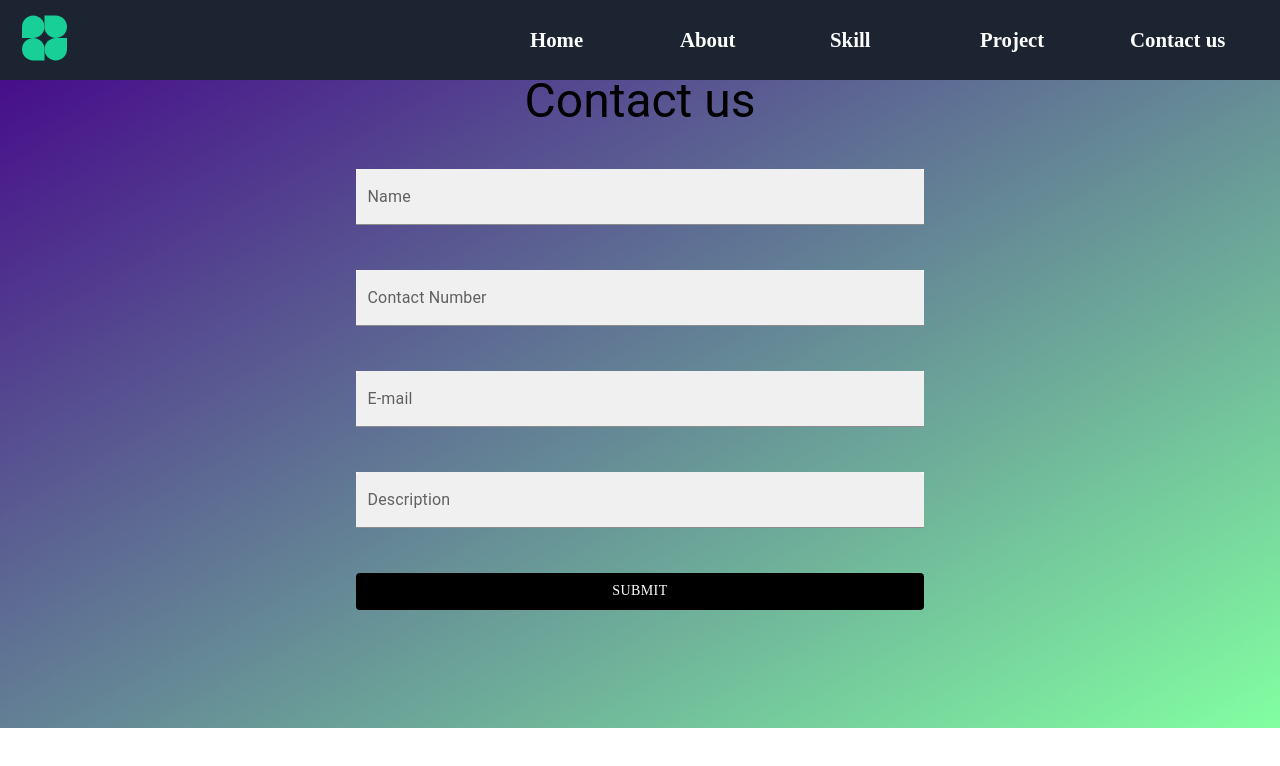
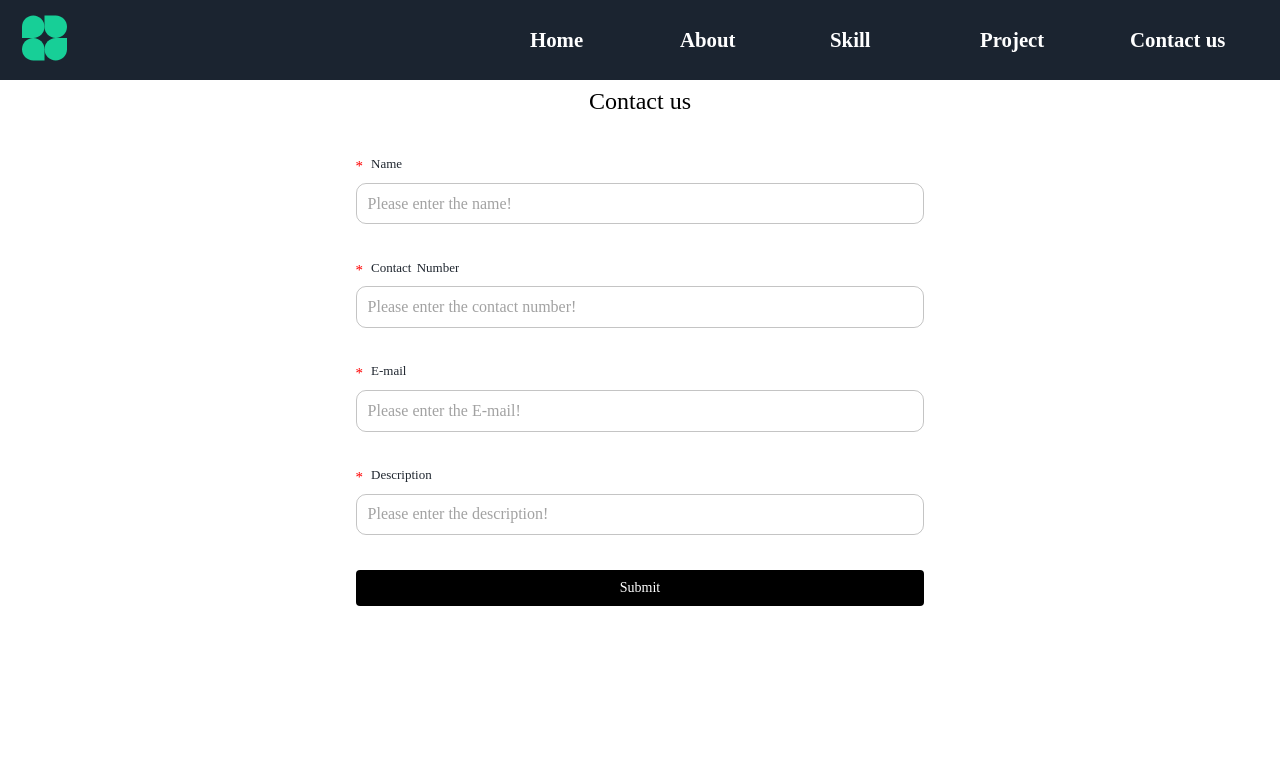
Before and after one commit to mohdarif123/my_portfolio, a React (Create React App) app: page /contact_us in a window 1280 px wide. Shown: the top 766 px of the page. Built offline with nearby package versions, Linux system fonts and the light colour scheme; the HTML template or start-up script is replaced by a standard one.

Commit message:
form value and validation done

```diff
--- a/src/Screen/Contact/Contact.styles.ts
+++ b/src/Screen/Contact/Contact.styles.ts
@@ -1,17 +1,13 @@
 const contactStyle = {
   mainWrapper: {
     width: "100% !important",
-    background: "linear-gradient(to right bottom, #430089, #82ffa1)",
+    // background: "linear-gradient(to right bottom, #430089, #82ffa1)",
+    background: "white",
     height: "calc(100vh - 72px)",
-    display :"flex",
-    alignItems : "center",
-    justifyContent : "center",
-    flexDirection : "column"
-  },
-  descriptionStyle: {
-    width: "100%",
-    height: "10% !important",
-    backgroundColor: "white",
+    display: "flex",
+    alignItems: "center",
+    justifyContent: "center",
+    flexDirection: "column",
   },
   buttonStyle: {
     background: "black",
--- a/src/Screen/Contact/Contact.tsx
+++ b/src/Screen/Contact/Contact.tsx
@@ -1,15 +1,39 @@
 import { Box, Button, Grid, Typography } from "@mui/material";
 import CustomInput from "../../global/CustomInput/CustomInput";
 import contactStyle from "./Contact.styles";
-import { useState } from 'react';
-import { contactFormInitialState } from "./contactFormTypeAndValidation";
+import { useState } from "react";
+import {
+  contactFormInitialState,
+  validateForContactForm,
+} from "./contactFormTypeAndValidation";
 
 function Contact() {
   const classes = contactStyle;
-  const [contactFormData,setContactFormData] = useState(contactFormInitialState);
+  const [contactFormData, setContactFormData] = useState<any>(
+    contactFormInitialState
+  );
+// email regex
+  const emailRegex =/^(([^<>()[\]\.,;:\s@\"]+(\.[^<>()[\]\.,;:\s@\"]+)*)|(\".+\"))@(([^<>()[\]\.,;:\s@\"]+\.)+[^<>()[\]\.,;:\s@\"]{2,})$/i;
 
+  const handleOnchangeMethod = (event: any) => {
+    setContactFormData({
+      ...contactFormData,
+      [event.target.name]: {
+        ...contactFormData[event.target.name],
+        value: event.target.value,
+        error:""
+      },
+    });
+  };
+  const handleValidation = () => {
+    const { isValid, errors } = validateForContactForm(contactFormData);
+    setContactFormData({ ...errors });
+    return isValid;
+  };
   const handleSubmit = () => {
-    console.log("submit");
+    if (handleValidation()) {
+      alert("Everything is okay!");
+    }
   };
 
   const getHeader = () => {
@@ -17,7 +41,7 @@ function Contact() {
       <>
         <Grid container justifyContent={"center"}>
           <Grid item>
-            <Typography variant="h3">Contact us</Typography>
+            <Typography variant="h1">Contact us</Typography>
           </Grid>
         </Grid>
       </>
@@ -26,21 +50,70 @@ function Contact() {
   const getContactForm = () => {
     return (
       <>
-        <Grid container sm={10} xs={10} md={9} lg={8} xl={8} justifyContent="center" mt={5}
+        <Grid
+          container
+          sm={10}
+          xs={10}
+          md={9}
+          lg={8}
+          xl={8}
+          justifyContent="center"
+          mt={5}
         >
           <Grid item sm={12} xs={12} md={9} lg={8} xl={7}>
-            <CustomInput type="text" label="Name" placeholder="Please enter the name!" />
-          </Grid>
-          <Grid item sm={12} xs={12} md={9} lg={8} xl={7}>
-            <CustomInput type="number" label="Contact Number" placeholder="Please enter the contact number!"
+            <CustomInput
+              required
+              id="name"
+              name="name"
+              value={contactFormData.name.value}
+              onChange={handleOnchangeMethod}
+              type="text"
+              label="Name"
+              placeholder="Please enter the name!"
+              error={contactFormData.name.error}
+              helperText={contactFormData.name.error}
             />
           </Grid>
           <Grid item sm={12} xs={12} md={9} lg={8} xl={7}>
-            <CustomInput type="email" label="E-mail" placeholder="Please enter the E-mail!"
+            <CustomInput
+              required
+              id="number"
+              name="number"
+              value={contactFormData.number.value}
+              onChange={handleOnchangeMethod}
+              type="number"
+              label="Contact Number"
+              placeholder="Please enter the contact number!"
+              error={contactFormData.number.error}
+              helperText={contactFormData.number.error}
             />
           </Grid>
           <Grid item sm={12} xs={12} md={9} lg={8} xl={7}>
-            <CustomInput type="text" label="Description" placeholder="Please enter the description!" sx={classes.descriptionStyle}
+            <CustomInput
+              required
+              id="email"
+              name="email"
+              value={contactFormData.email.value}
+              onChange={handleOnchangeMethod}
+              type="email"
+              label="E-mail"
+              placeholder="Please enter the E-mail!"
+              error={contactFormData.email.error}
+              helperText={contactFormData.email.error}
+            />
+          </Grid>
+          <Grid item sm={12} xs={12} md={9} lg={8} xl={7}>
+            <CustomInput
+              required
+              id="description"
+              name="description"
+              value={contactFormData.description.value}
+              onChange={handleOnchangeMethod}
+              type="text"
+              label="Description"
+              placeholder="Please enter the description!"
+              error={contactFormData.description.error}
+              helperText={contactFormData.description.error}
             />
           </Grid>
           <Grid item sm={12} xs={12} md={9} lg={8} xl={7}>
--- a/src/Screen/Contact/contactFormTypeAndValidation.ts
+++ b/src/Screen/Contact/contactFormTypeAndValidation.ts
@@ -1,3 +1,66 @@
-export const contactFormInitialState = ()=>{
+export const contactFormInitialState = () => {
+  return {
+    name: {
+      value: "",
+      error: "",
+    },
+    number: {
+      value: "",
+      error: "",
+    },
+    email: {
+      value: "",
+      error: "",
+    },
+    description: {
+      value: "",
+      error: "",
+    },
+  };
+};
 
-}
+export const validateForContactForm = (contactFormData: any) => {
+  let errors = contactFormData;
+  let isValid = true;
+  const name = contactFormData!.name.value;
+  const number = contactFormData!.number.value;
+  const email = contactFormData?.email?.value;
+  const description = contactFormData?.description?.value;
+
+  if (!name && !number && !email && !description) {
+    // Set the fields as error true
+    errors!.name.error = "Please enter name!";
+    errors!.number.error = "Please enter number!";
+    errors!.email.error = "Please enter email!";
+    errors!.description.error = "Please enter description!";
+    isValid = false;
+  }
+  if (!name && !number && !email && !description) {
+    // Set the fields as error true
+    errors!.name.error = "Please enter name!";
+    errors!.number.error = "Please enter number!";
+    errors!.email.error = "Please enter email!";
+    errors!.description.error = "Please enter description!";
+    isValid = false;
+  }
+  if (!name) {
+    // Set the fields as error true
+    errors!.name.error = "Please enter name!";
+    isValid = false;
+  }
+  if (!number) {
+    // Set the fields as error true
+    errors!.number.error = "Please enter number!";
+    isValid = false;
+  }
+
+  if (!email) {
+    errors!.email.error = "Please enter email!";
+    isValid = false;
+  }
+  if (!description) {
+    errors!.description.error = "Please enter description!";
+    isValid = false;
+  }
+  return { isValid, errors } as any;
+};
--- a/src/global/CustomInput/CustomInput.styles.ts
+++ b/src/global/CustomInput/CustomInput.styles.ts
@@ -2,21 +2,45 @@ const customInputStyle = {
   text: {
     color: "green",
   },
+  commentAsterisk: {
+    color: "red !important",
+    fontFamily: "MyriadPro_Regular",
+    fontWeight: 400,
+  },
+  nameField: {
+    fontFamily: "MyriadPro_Bold",
+    fontWeight: 700,
+    color: "#202730",
+    marginBottom: "3px",
+    wordSpacing: "2px",
+  },
   textField: {
+    border: "none",
     width: "100%",
-    background: "#ffffff",
     "& .MuiInputBase-input": {
       position: "relative",
+      fontSize: "15px",
+      fontFamily: "Roboto, Helvetica, Arial, sans-serif !important",
+      background: " #FFFFFF",
+      padding: "12px 12px",
+      border: "none",
       "&::placeholder": {
-        fontFamily: "SourceSans3_Medium",
-        fontWeight: 500,
+        fontFamily: "MyriadPro_Regular",
+        fontWeight: 400,
+        fontSize: "16px",
+      },
+      [`@media screen and (max-width: ${1370}px)`]: {
+        padding: "10px 12px",
       },
     },
     "& .MuiOutlinedInput-root": {
-      borderRadius: "12px",
+      borderRadius: "10px",
       "&.Mui-focused fieldset": {
-        borderColor: "#4B0150",
+        borderColor: "#24CBC7",
       },
+    },
+    "& .css-1d3z3hw-MuiOutlinedInput-notchedOutline": {
+      borderColor: "#E7E7E7",
     },
   },
 } as const;
--- a/src/global/CustomInput/CustomInput.tsx
+++ b/src/global/CustomInput/CustomInput.tsx
@@ -1,4 +1,11 @@
-import { Box, TextField } from "@mui/material";
+import {
+  Box,
+  InputLabel,
+  Stack,
+  TextField,
+  Typography,
+  SxProps,
+} from "@mui/material";
 import customInputStyle from "./CustomInput.styles";
 
 interface CustomInputProps {
@@ -19,21 +26,32 @@ interface CustomInputProps {
 }
 const CustomInput = (props: CustomInputProps) => {
   const classes = customInputStyle;
+  const style = props.sx ?? classes.textField;
+  const { error = null } = props;
 
   return (
     <Box>
+      <Box mb={"5px"}>
+        <Stack direction="row" spacing={1}>
+          {props.required && (
+            <Typography sx={classes.commentAsterisk}>*</Typography>
+          )}
+          <InputLabel sx={classes.nameField}>
+            <Typography variant="h5">{props.label}</Typography>
+          </InputLabel>
+        </Stack>
+      </Box>
       <TextField
-        sx={props.sx ? props.sx : classes.textField}
-        variant="filled"
+        sx={style}
+        variant="outlined"
         id={props.id}
         type={props.type}
-        label={props.label}
         name={props.name}
         value={props.value}
         onChange={props.onChange}
         onKeyPress={props.onKeyPress}
         required={props.required}
-        error={props.error}
+        {...(error && { error: true, helperText: error })}
         helperText={props.helperText}
         placeholder={props.placeholder}
         disabled={props.disabled}
--- /dev/null
+++ b/src/global/constants/StringConstants.ts
@@ -0,0 +1,11 @@
+export class StringConstants {
+  // for responsive
+  boldFamily = "MyriadPro_Bold";
+  regularFamily = "MyriadPro_Regular";
+  proLightFamily = "TT_Norms_Pro_Light";
+  mediumFamily = "MyriadPro_Medium";
+  digitalMonoFamily = "Digital-7 Mono";
+  sansSerifFamily = "Roboto, Helvetica, Arial, sans-serif";
+}
+let strings = new StringConstants();
+export default strings;
--- a/src/utils/styles.tsx
+++ b/src/utils/styles.tsx
@@ -1,4 +1,9 @@
 import { createTheme } from "@mui/material";
+import { constants } from "buffer";
+import strings from "../global/constants/StringConstants";
+
+// constants color
+const primaryColor = "#FFFFFF";
 
 const theme = createTheme({
   typography: {
@@ -22,19 +27,7 @@ export const breakpoints: any = {
     xl: 1536,
   },
 };
-const themes = createTheme({
-  // breakpoints,
-  // typography: {
-  //   ...customTypography,
-  //   // overrides: {
-  //   //   MuiCssBaseline: {
-  //   //     "@global": {
-  //   //       "@font-face": [raleway],
-  //   //     },
-  //   //   },
-  //   // },
-  // },
-});
+
 const customTypography = {
   typography: {
     fontFamily: [
@@ -48,229 +41,276 @@ const customTypography = {
       "Digital-7 Mono",
     ].join(","),
   },
-  // for heading
+  // for heading 24.8px to 20.8px
   h1: {
     [`@media screen and (min-width: ${breakpoints.values.xs}px)`]: {
-      fontSize: "1.2rem",
-      fontFamily: "MyriadPro_Bold",
+      fontSize: "1.30rem",
+      fontFamily: strings.boldFamily,
     },
     [`@media screen and (min-width: ${breakpoints.values.sm}px)`]: {
-      fontSize: "1.3rem",
-      fontFamily: "MyriadPro_Bold",
+      fontSize: "1.30rem",
+      fontFamily: strings.boldFamily,
     },
     [`@media screen and (min-width: ${breakpoints.values.md}px)`]: {
-      fontSize: "1.5rem",
-      fontFamily: "MyriadPro_Bold",
+      fontSize: "1.45rem",
+      fontFamily: strings.boldFamily,
     },
     [`@media screen and (min-width: ${breakpoints.values.lg}px)`]: {
-      fontSize: "1.62rem",
-      fontFamily: "MyriadPro_Bold",
+      fontSize: "1.50rem",
+      fontFamily: strings.boldFamily,
     },
     [`@media screen and (min-width: ${breakpoints.values.xl}px)`]: {
-      fontSize: "1.65rem",
-      fontFamily: "MyriadPro_Bold",
+      fontSize: "1.625rem",
+      fontFamily: strings.boldFamily,
     },
   },
+  // for 22px
   h2: {
     [`@media screen and (min-width: ${breakpoints.values.xs}px)`]: {
-      fontSize: "1rem",
-      fontFamily: "MyriadPro_Bold",
+      fontSize: "1.188rem",
+      fontFamily: strings.boldFamily,
       lineHeight: "1.5",
     },
     [`@media screen and (min-width: ${breakpoints.values.sm}px)`]: {
-      fontSize: "1.313",
-      fontFamily: "MyriadPro_Bold",
+      fontSize: "1.188rem",
+      fontFamily: strings.boldFamily,
       lineHeight: "1.5",
     },
     [`@media screen and (min-width: ${breakpoints.values.md}px)`]: {
-      fontSize: "1.375",
-      fontFamily: "MyriadPro_Bold",
+      fontSize: "1.1.25rem",
+      fontFamily: strings.boldFamily,
       lineHeight: "1.5",
     },
     [`@media screen and (min-width: ${breakpoints.values.lg}px)`]: {
-      fontSize: "1.375rem",
-      fontFamily: "MyriadPro_Bold",
+      fontSize: "1.313rem",
+      fontFamily: strings.boldFamily,
       lineHeight: "1.5",
     },
     [`@media screen and (min-width: ${breakpoints.values.xl}px)`]: {
-      fontSize: "1.5rem",
-      fontFamily: "MyriadPro_Bold",
+      fontSize: "1.375rem",
+      fontFamily: strings.boldFamily,
       lineHeight: "1.5",
     },
   },
-  // for table header
+  // for table header 17.008px
   h3: {
     [`@media screen and (min-width: ${breakpoints.values.xs}px)`]: {
       fontSize: "0.938rem",
-      fontFamily: "MyriadPro_Bold",
+      fontFamily: strings.boldFamily,
     },
     [`@media screen and (min-width: ${breakpoints.values.sm}px)`]: {
       fontSize: "0.938rem",
-      fontFamily: "MyriadPro_Bold",
+      fontFamily: strings.boldFamily,
     },
     [`@media screen and (min-width: ${breakpoints.values.md}px)`]: {
       fontSize: "1rem",
-      fontFamily: "MyriadPro_Bold",
+      fontFamily: strings.boldFamily,
     },
     [`@media screen and (min-width: ${breakpoints.values.lg}px)`]: {
       fontSize: "1rem",
-      fontFamily: "MyriadPro_Bold",
+      fontFamily: strings.boldFamily,
     },
     [`@media screen and (min-width: ${breakpoints.values.xl}px)`]: {
       fontSize: "1.063rem",
-      fontFamily: "MyriadPro_Bold",
+      fontFamily: strings.boldFamily,
     },
   },
-  // for table row
+  // for table row 16px
   h4: {
     [`@media screen and (min-width: ${breakpoints.values.xs}px)`]: {
       fontSize: "0.91rem",
-      fontFamily: "MyriadPro_Regular",
+      fontFamily: strings.boldFamily,
     },
     [`@media screen and (min-width: ${breakpoints.values.sm}px)`]: {
       fontSize: "0.92rem",
-      fontFamily: "MyriadPro_Regular",
+      fontFamily: strings.boldFamily,
     },
     [`@media screen and (min-width: ${breakpoints.values.md}px)`]: {
       fontSize: "0.94rem",
-      fontFamily: "MyriadPro_Regular",
+      fontFamily: strings.boldFamily,
     },
     [`@media screen and (min-width: ${breakpoints.values.lg}px)`]: {
       fontSize: "0.94rem",
-      fontFamily: "MyriadPro_Regular",
+      fontFamily: strings.boldFamily,
     },
     [`@media screen and (min-width: ${breakpoints.values.xl}px)`]: {
       fontSize: "1rem",
-      fontFamily: "MyriadPro_Regular",
+      fontFamily: strings.boldFamily,
     },
   },
+  h5: {
+    [`@media screen and (min-width: ${breakpoints.values.xs}px)`]: {
+      fontSize: "0.75rem",
+      fontFamily: strings.mediumFamily,
+    },
+    [`@media screen and (min-width: ${breakpoints.values.sm}px)`]: {
+      fontSize: "0.75rem",
+      fontFamily: strings.mediumFamily,
+    },
+    [`@media screen and (min-width: ${breakpoints.values.md}px)`]: {
+      fontSize: "0.781rem",
+      fontFamily: strings.mediumFamily,
+    },
+    [`@media screen and (min-width: ${breakpoints.values.lg}px)`]: {
+      fontSize: "0.813rem",
+      fontFamily: strings.mediumFamily,
+    },
+    [`@media screen and (min-width: ${breakpoints.values.xl}px)`]: {
+      fontSize: "0.875rem",
+      fontFamily: strings.mediumFamily,
+    },
+  },
+  // for 12px to 9px
+  h6: {
+    [`@media screen and (min-width: ${breakpoints.values.xs}px)`]: {
+      fontSize: "0.563rem",
+      fontFamily: strings.boldFamily,
+    },
+    [`@media screen and (min-width: ${breakpoints.values.sm}px)`]: {
+      fontSize: "0.563rem",
+      fontFamily: strings.boldFamily,
+    },
+    [`@media screen and (min-width: ${breakpoints.values.md}px)`]: {
+      fontSize: "0.625rem",
+      fontFamily: strings.boldFamily,
+    },
+    [`@media screen and (min-width: ${breakpoints.values.lg}px)`]: {
+      fontSize: "0.75rem",
+      fontFamily: strings.boldFamily,
+    },
+    [`@media screen and (min-width: ${breakpoints.values.xl}px)`]: {
+      fontSize: "0.75rem",
+      fontFamily: strings.boldFamily,
+    },
+  },
+  // for normal text 14px
   body1: {
     [`@media screen and (min-width: ${breakpoints.values.xs}px)`]: {
-      fontSize: "0.80rem",
-      fontFamily: "TT_Norms_Pro_Regular",
+      fontSize: "0.844rem",
+      fontFamily: strings.regularFamily,
     },
     [`@media screen and (min-width: ${breakpoints.values.sm}px)`]: {
-      fontSize: "0.864rem",
-      fontFamily: "TT_Norms_Pro_Regular",
+      fontSize: "0.875rem",
+      fontFamily: strings.regularFamily,
     },
     [`@media screen and (min-width: ${breakpoints.values.md}px)`]: {
-      fontSize: "0.884rem",
-      fontFamily: "TT_Norms_Pro_Regular",
+      fontSize: "0.906rem",
+      fontFamily: strings.regularFamily,
     },
     [`@media screen and (min-width: ${breakpoints.values.lg}px)`]: {
-      fontSize: "0.9rem",
-      fontFamily: "TT_Norms_Pro_Regular",
+      fontSize: "0.938rem",
+      fontFamily: strings.regularFamily,
     },
     [`@media screen and (min-width: ${breakpoints.values.xl}px)`]: {
-      fontSize: "0.91rem",
-      fontFamily: "TT_Norms_Pro_Regular",
+      fontSize: "1rem",
+      fontFamily: strings.regularFamily,
     },
   },
+  // stepper  14px
   body2: {
     [`@media screen and (min-width: ${breakpoints.values.xs}px)`]: {
       fontSize: "0.813rem",
-      // fontFamily: "TT_Norms_Pro_Light",
-      fontFamily: "MyriadPro_Medium",
+      fontFamily: strings.regularFamily,
     },
     [`@media screen and (min-width: ${breakpoints.values.sm}px)`]: {
-      fontSize: "0.813rem",
-      fontFamily: "MyriadPro_Medium",
+      fontSize: "0.844rem",
+      fontFamily: strings.regularFamily,
     },
     [`@media screen and (min-width: ${breakpoints.values.md}px)`]: {
       fontSize: "0.875rem",
-      fontFamily: "MyriadPro_Medium",
+      fontFamily: strings.regularFamily,
     },
     [`@media screen and (min-width: ${breakpoints.values.lg}px)`]: {
-      fontSize: "0.875rem",
-      fontFamily: "MyriadPro_Medium",
+      fontSize: "0.906rem",
+      fontFamily: strings.regularFamily,
     },
     [`@media screen and (min-width: ${breakpoints.values.xl}px)`]: {
-      fontSize: "0.875rem",
-      fontFamily: "MyriadPro_Medium",
+      fontSize: "0.938rem",
+      fontFamily: strings.regularFamily,
     },
   },
+  // for 13px
   subtitle1: {
     [`@media screen and (min-width: ${breakpoints.values.xs}px)`]: {
-      fontSize: "0.80rem",
-      fontFamily: "TT_Norms_Pro_Light",
+      fontSize: "0.75rem",
       lineHeight: 1.2,
+      fontFamily: strings.regularFamily,
     },
     [`@media screen and (min-width: ${breakpoints.values.sm}px)`]: {
-      fontSize: "0.82rem",
-      fontFamily: "TT_Norms_Pro_Light",
+      fontSize: "0.75rem",
+      fontFamily: strings.regularFamily,
       lineHeight: 1.2,
     },
     [`@media screen and (min-width: ${breakpoints.values.md}px)`]: {
-      fontSize: "0.86rem",
-      fontFamily: "TT_Norms_Pro_Light",
+      fontSize: "0.813rem",
+      fontFamily: strings.regularFamily,
       lineHeight: 1.2,
     },
     [`@media screen and (min-width: ${breakpoints.values.lg}px)`]: {
-      fontSize: "0.88rem",
-      fontFamily: "TT_Norms_Pro_Light",
+      fontSize: "0.813rem",
+      fontFamily: strings.regularFamily,
       lineHeight: 1.2,
     },
     [`@media screen and (min-width: ${breakpoints.values.xl}px)`]: {
-      fontSize: "0.92rem",
-      fontFamily: "TT_Norms_Pro_Light",
+      fontSize: "0.813rem",
       lineHeight: 1.2,
+      fontFamily: strings.regularFamily,
     },
   },
   subtitle2: {
     [`@media screen and (min-width: ${breakpoints.values.xs}px)`]: {
       fontSize: "0.80rem",
       lineHeight: 1.2,
-      fontFamily: "TT_Norms_Pro_Light",
+      fontFamily: strings.proLightFamily,
     },
     [`@media screen and (min-width: ${breakpoints.values.sm}px)`]: {
       fontSize: "0.82rem",
-      fontFamily: "TT_Norms_Pro_Light",
+      fontFamily: strings.proLightFamily,
       lineHeight: 1.2,
     },
     [`@media screen and (min-width: ${breakpoints.values.md}px)`]: {
       fontSize: "0.86rem",
-      fontFamily: "TT_Norms_Pro_Light",
+      fontFamily: strings.proLightFamily,
       lineHeight: 1.2,
     },
     [`@media screen and (min-width: ${breakpoints.values.lg}px)`]: {
       fontSize: "0.88rem",
-      fontFamily: "TT_Norms_Pro_Light",
+      fontFamily: strings.proLightFamily,
       lineHeight: 1.2,
     },
     [`@media screen and (min-width: ${breakpoints.values.xl}px)`]: {
       fontSize: "0.92rem",
       lineHeight: 1.2,
-      fontFamily: "TT_Norms_Pro_Light",
+      fontFamily: strings.proLightFamily,
     },
-    // fontFamily: "TT_Norms_Pro_Light",
   },
+  // for button 16px
   button: {
     [`@media screen and (min-width: ${breakpoints.values.xs}px)`]: {
-      fontSize: "1rem",
-      fontFamily: "TT_Norms_Pro_Medium",
+      fontSize: "0.875rem",
+      fontFamily: strings.regularFamily,
       textTransform: "capitalize",
     },
     [`@media screen and (min-width: ${breakpoints.values.sm}px)`]: {
-      fontSize: "1rem",
-      fontFamily: "TT_Norms_Pro_Medium",
+      fontSize: "0.875rem",
+      fontFamily: strings.regularFamily,
       textTransform: "capitalize",
     },
     [`@media screen and (min-width: ${breakpoints.values.md}px)`]: {
-      fontSize: "1rem",
-      fontFamily: "TT_Norms_Pro_Medium",
+      fontSize: "0.813rem",
+      fontFamily: strings.regularFamily,
       textTransform: "capitalize",
     },
     [`@media screen and (min-width: ${breakpoints.values.lg}px)`]: {
-      fontSize: "1.2rem",
-      fontFamily: "TT_Norms_Pro_Medium",
+      fontSize: "0.875rem",
+      fontFamily: strings.regularFamily,
       textTransform: "capitalize",
     },
     [`@media screen and (min-width: ${breakpoints.values.xl}px)`]: {
-      fontSize: "1.2rem",
-      fontFamily: "TT_Norms_Pro_Medium",
+      fontSize: "0.938rem",
+      fontFamily: strings.regularFamily,
       textTransform: "capitalize",
     },
-    fontFamily: "TT_Norms_Pro_Medium",
   },
   fontFamily: [
     "-apple-system",
@@ -283,5 +323,18 @@ const customTypography = {
     "sans-serif",
   ].join(","),
 };
+const themes = createTheme({
+  // breakpoints,
+  typography: {
+    ...customTypography,
+    // overrides: {
+    //   MuiCssBaseline: {
+    //     "@global": {
+    //       "@font-face": [raleway],
+    //     },
+    //   },
+    // },
+  },
+});
 
 export { theme, themes };
```
